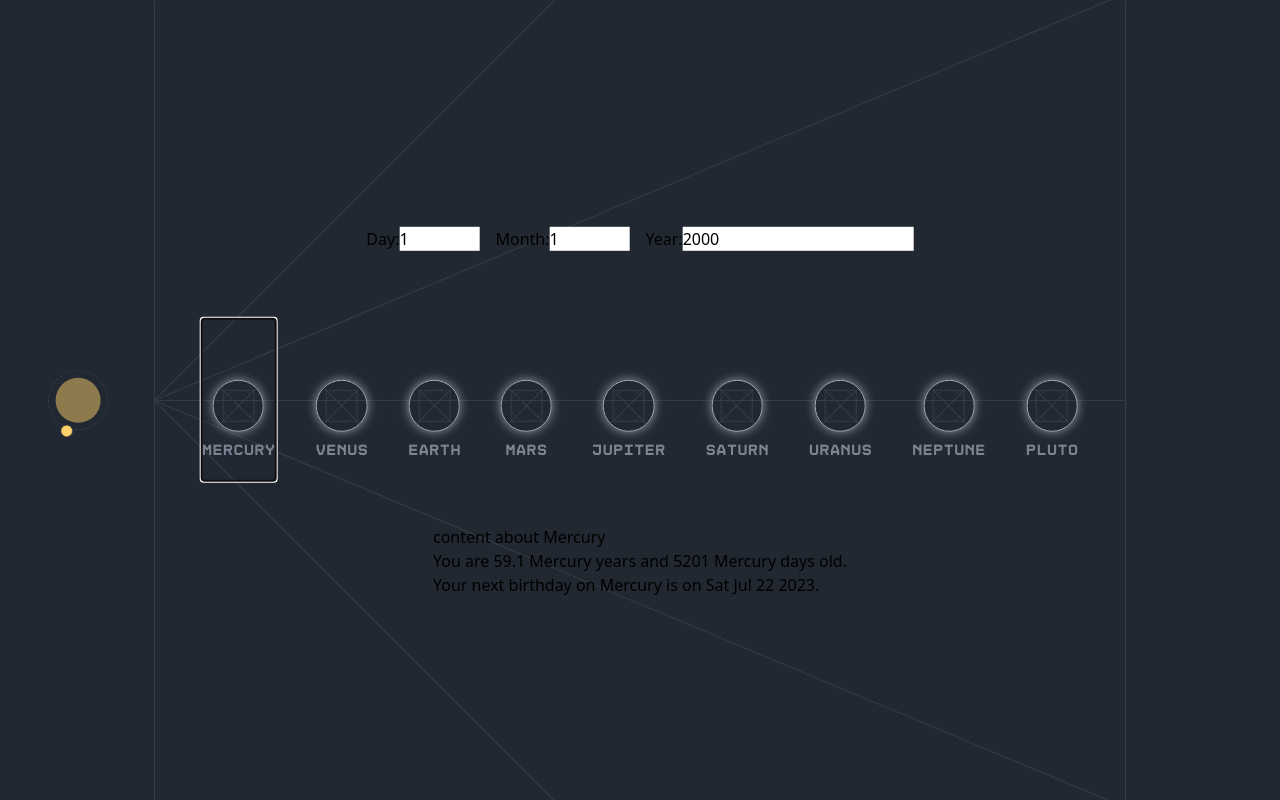
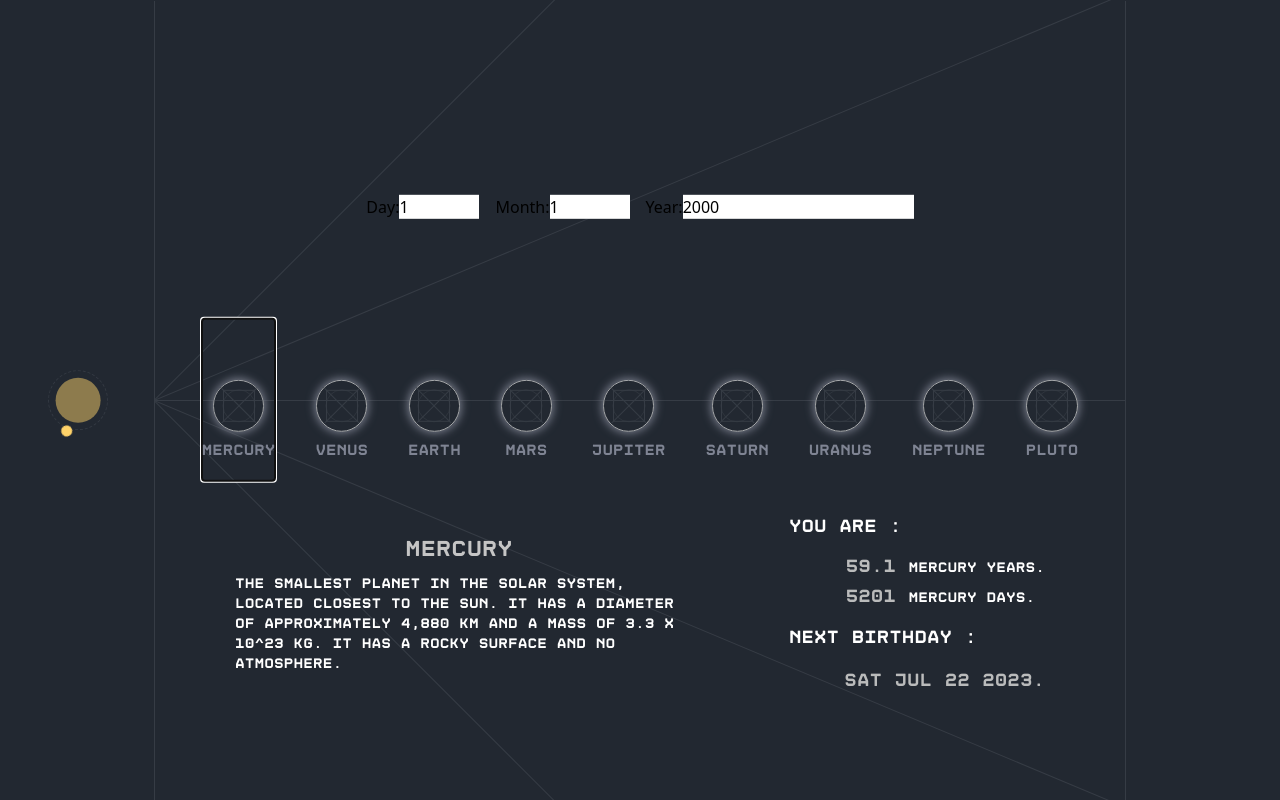
Before and after one commit to haninekkoub/space, a Next.js app: page / in a window 1280 px wide. Both pictures are taken after a click on the tab "Mercury". Built offline with nearby package versions, Linux system fonts and the light colour scheme.

Commit message:
age info

```diff
--- a/components/calcul.tsx
+++ b/components/calcul.tsx
@@ -1,4 +1,4 @@
-import { AnimatePresence, motion } from "framer-motion";
+import { AnimatePresence, animate, motion } from "framer-motion";
 import { useEffect, useState } from "react";
 
 interface Age {
@@ -10,21 +10,76 @@ interface CalculProps {
   planetSecInDays: number;
   planetDaysInYear: number;
   planetName: string;
+  planetColor: any;
   text: string;
   day: number;
   month: number;
   year: number;
 }
 
+
+
 export default function Calcul({
   planetSecInDays,
   planetDaysInYear,
   planetName,
+  planetColor,
   text,
   day,
   month,
   year,
+
 }: CalculProps) {
+
+  const container = {
+    initial: {
+      opacity: 0,
+    },
+    animate: {
+      opacity: 1,
+      transition: {
+        duration: 1,
+        when: "beforeChildren",
+        staggerChildren: 0.2
+      }
+    },
+    exit: {
+      opacity: 0,
+      transition: {
+        duration: 1
+      }
+    }
+  }
+  const title = {
+    initial: {
+      color: `${planetColor}`,
+    }
+}
+  const number = {
+    initial: {
+      color: `${planetColor}`,
+      opacity: 0,
+      transition: {
+        duration: 1
+      }
+    },
+    animate: {
+      opacity: 1,
+      transition: {
+        delay: 1,
+        duration: 1
+      }
+    },
+    exit: {
+      opacity: 0,
+      transition: {
+        delay: 1,
+        duration: 1
+      }
+    }
+  }
+
+
   const [age, setAge] = useState<Age>({ years: 0, days: 0 });
   const [nextBirthday, setNextBirthday] = useState<Date | null>(null);
 
@@ -62,22 +117,35 @@ export default function Calcul({
   return (
     <AnimatePresence>
       <motion.div
-        initial={{ opacity: 0, y: 0 }}
-        animate={{ opacity: 1, transition: { duration: 1 } }}
-        exit={{ opacity: 0, transition: { duration: 1 } }}
+        className="flex justify-around items-center gap-5 w-full"
+        variants={container}
+        initial="initial"
+        animate="animate"
+        exit="exit"
       >
-        <motion.p>{text}</motion.p>
-        <p>
-          You are {age.years} {planetName} years and {age.days} {planetName}{" "}
-          days old.
-        </p>
-
-        {nextBirthday && (
-          <p>
-            Your next birthday on {planetName} is on{" "}
-            {nextBirthday.toDateString()}.
+        <motion.div className= "flex flex-col gap-2 justify-center items-center font-DisketBold text-white w-[35vw]">
+          <motion.h1 variants={title} className= "text-[1.375rem]">
+            {planetName}
+          </motion.h1>
+          <p className="text-stretch text-sm">
+            {text}
           </p>
-        )}
+          </motion.div>
+        <div className="flex flex-col gap-4 justify-center items-start min-w-[20vw] font-DisketBold text-[1.125rem] text-white">
+          <p className=" ">You are :</p>
+          <div className="flex flex-col gap-2 place-self-end text-bold">
+            <p className= "text-sm">
+              <motion.span variants={number} className="text-[1.125rem] "> {age.years} </motion.span> {planetName} years.
+            </p>
+            <p className= "text-sm">
+            <motion.span variants={number} className="text-[1.125rem]"> {age.days} </motion.span> {planetName} days.
+            </p>
+          </div>
+          <p>Next birthday :</p>
+          {nextBirthday && (
+            <motion.p variants={number} className="place-self-end text-[1.125rem]">{nextBirthday.toDateString()}.</motion.p>
+          )}
+        </div>
       </motion.div>
     </AnimatePresence>
   );
--- a/components/form.tsx
+++ b/components/form.tsx
@@ -24,7 +24,7 @@ export default function Form({ setDay, setMonth, setYear }: FormProps) {
 
   return (
     <>
-      <div className="min-h-[20vh] min-w-[50vw] flex justify-center items-center gap-4">
+      <div className="min-h-[20vh] min-w-[50vw] flex justify-center items-center gap-4 mb-8">
         <label>
           Day:
           <input
--- a/components/layout.tsx
+++ b/components/layout.tsx
@@ -1,5 +1,6 @@
 import { motion } from "framer-motion";
 import Sun from "./sun";
+import { RadialeSlider } from "./radialeSlider";
 
 const container = {};
 
@@ -30,6 +31,7 @@ const fade = {
 export default function Layout({ children }: any) {
   return (
     <div className="bg-background h-[100vh] flex justify-center items-center w-full relative">
+ <div className="bg-background h-[100vh] flex justify-center items-center w-full relative">
       <motion.div
         variants={container}
         initial="initial"
@@ -70,5 +72,6 @@ export default function Layout({ children }: any) {
         <Sun />
       </div>
     </div>
+    </div>
   );
 }
--- /dev/null
+++ b/components/radialeSlider.tsx
@@ -0,0 +1,90 @@
+import { useState, useRef, useEffect } from "react";
+
+interface ElementWithSize extends Element {
+  offsetHeight: number;
+  offsetWidth: number;
+}
+
+export const RadialeSlider = () => {
+  const [isDragging, setIsDragging] = useState(false);
+  const circleRef = useRef<HTMLDivElement>(null);
+
+
+  const handleMouseDown = () => {
+    setIsDragging(true);
+  };
+
+  const handleMouseUp = () => {
+    setIsDragging(false);
+  };
+
+  const handleMouseMove = (e: MouseEvent | TouchEvent) => {
+    if (isDragging) {
+      const circle = circleRef.current;
+      if (!circle) {
+        return;
+      }
+
+      const center_x = circle.offsetWidth / 2 + circle.offsetLeft;
+      const center_y = circle.offsetHeight / 2 + circle.offsetTop;
+
+      let pos_x, pos_y;
+      if (e instanceof MouseEvent) {
+        pos_x = e.pageX;
+        pos_y = e.pageY;
+      } else {
+        pos_x = e.touches[0].pageX;
+        pos_y = e.touches[0].pageY;
+      }
+
+      const delta_y = center_y - pos_y;
+      const delta_x = center_x - pos_x;
+      let angle = (Math.atan2(delta_y, delta_x) * 180) / Math.PI; // Calculate Angle between circle center and mouse pos
+      angle -= 90;
+      if (angle < 0) {
+        angle = 360 + angle; // Always show angle positive
+      }
+      angle = Math.round(angle);
+
+      const dot = circle.querySelector(".dot") as HTMLElement;
+      if (dot) {
+        dot.style.transform = `rotate(${angle}deg)`;
+      }
+
+      const debug = document.querySelector(".debug");
+      if (debug) {
+        debug.innerHTML = angle + "deg";
+      }
+    }
+  };
+
+  useEffect(() => {
+    document.addEventListener("mousemove", handleMouseMove);
+    document.addEventListener("mouseup", handleMouseUp);
+    document.addEventListener("touchmove", handleMouseMove);
+    document.addEventListener("touchend", handleMouseUp);
+    return () => {
+      document.removeEventListener("mousemove", handleMouseMove);
+      document.removeEventListener("mouseup", handleMouseUp);
+      document.removeEventListener("touchmove", handleMouseMove);
+      document.removeEventListener("touchend", handleMouseUp);
+    };
+  }, [isDragging]);
+
+  return (
+    <div>
+      <div className="debug text-purple-600 absolute top-1/2 left-1/2 transform -translate-x-1/2 -translate-y-1/2 z-50 text-xl bg-orange-500">0deg</div>
+      <div
+        className="circle rounded-full relative border h-[180px] w-[180px]"
+        ref={circleRef}
+        onMouseDown={handleMouseDown}
+        onTouchStart={handleMouseDown}
+      >
+        <div className="dot">
+          <div className="dot-inner"></div>
+        </div>
+      </div>
+
+    </div>
+  );
+};
--- a/components/tabs.tsx
+++ b/components/tabs.tsx
@@ -9,7 +9,7 @@ const planets = [
     name: "Mercury",
     color: "#c5c5c5",
     tab: "Mercury",
-    text: "content about Mercury",
+    text: "The smallest planet in the solar system, located closest to the sun. It has a diameter of approximately 4,880 km and a mass of 3.3 x 10^23 kg. It has a rocky surface and no atmosphere.",
     dayInYear: "88",
     secInDay: "140784",
   },
@@ -17,7 +17,7 @@ const planets = [
     name: "Venus",
     color: "#e5c152",
     tab: "Venus",
-    text: "content about earth",
+    text: "The second planet from the sun, known for its thick, toxic atmosphere that traps heat and creates a greenhouse effect. It has a diameter of approximately 12,104 km and a mass of 4.87 x 10^24 kg. It has a rocky surface and is the hottest planet in the solar system.",
     dayInYear: "225",
     secInDay: "243024",
   },
@@ -25,7 +25,7 @@ const planets = [
     name: "Earth",
     color: "#1b8bd8",
     tab: "Earth",
-    text: "content about Earth",
+    text: "The third planet from the sun, and the only known planet in the universe capable of sustaining life. It has a diameter of approximately 12,742 km and a mass of 5.97 x 10^24 kg. It has a water-rich surface and a protective atmosphere.",
     dayInYear: "365.24",
     secInDay: "86164",
   },
@@ -33,7 +33,7 @@ const planets = [
     name: "Mars",
     color: "#d14c32",
     tab: "Mars",
-    text: "content about mars",
+    text: "The fourth planet from the sun, known for its reddish appearance and dusty, rocky terrain. It has a diameter of approximately 6,779 km and a mass of 6.39 x 10^23 kg. It has a thin atmosphere and may have once had liquid water on its surface.",
     dayInYear: "687",
     secInDay: "86400",
   },
@@ -41,7 +41,7 @@ const planets = [
     name: "Jupiter",
     color: "#d1a95c",
     tab: "Jupiter",
-    text: "content about jupiter",
+    text: "The largest planet in the solar system, known for its colorful bands of gas and swirling storms, including the famous Great Red Spot. It has a diameter of approximately 139,822 km and a mass of 1.898 x 10^27 kg. It is a gas giant with no solid surface.",
     dayInYear: "4333",
     secInDay: "36000",
   },
@@ -49,7 +49,7 @@ const planets = [
     name: "Saturn",
     color: "#e4cf9e",
     tab: "Saturn",
-    text: "content about Saturn",
+    text: "The sixth planet from the sun, known for its iconic rings made of ice and rock particles. It has a diameter of approximately 116,460 km and a mass of 5.68 x 10^26 kg. It is also a gas giant with no solid surface.",
     dayInYear: "10759",
     secInDay: "38616",
   },
@@ -57,7 +57,7 @@ const planets = [
     name: "Uranus",
     color: "#77b5d1",
     tab: "Uranus",
-    text: "content about Uranus",
+    text: "The seventh planet from the sun, known for its tilted axis and icy, blue appearance. It has a diameter of approximately 50,724 km and a mass of 8.68 x 10^25 kg. It is an ice giant with a rocky core.",
     dayInYear: "30687",
     secInDay: "61776",
   },
@@ -65,7 +65,7 @@ const planets = [
     name: "Neptune",
     color: "#475b8e",
     tab: "Neptune",
-    text: "content about Neptune",
+    text: "The eighth and farthest planet from the sun, known for its deep blue color and windy atmosphere. It has a diameter of approximately 49,244 km and a mass of 1.02 x 10^26 kg. It is also an ice giant with a rocky core.",
     dayInYear: "60190",
     secInDay: "58644",
   },
@@ -73,16 +73,30 @@ const planets = [
     name: "Pluto",
     color: "#9d8ea6",
     tab: "Pluto",
-    text: "content about Pluto",
+    text: "A dwarf planet located in the Kuiper Belt, a region of icy objects beyond Neptune. It has a diameter of approximately 2,377 km and a mass of 1.31 x 10^22 kg, making it much smaller than the other planets in the solar system. Pluto has a rocky, icy surface and a thin atmosphere, and it has five known moons.",
     dayInYear: "90560",
     secInDay: "55830",
   },
 ];
 
+const choosePlanet = {
+  initial : {
+    opacity:0,
+  },
+  animate : {
+    opacity: [0 , 1 , 0.1],
+    transition : {
+      delay: 5,
+      repeat: Infinity,
+      duration: 4,
+
+    },
+  }
+}
 const TabsDemo = ({ day, year, month }: any) => {
   return (
     <Tabs.Root
-      className="flex flex-col justify-center items-center"
+      className="flex flex-col justify-center items-center gap-8 "
       defaultValue="choose-planet"
     >
       <Tabs.List
@@ -105,7 +119,7 @@ const TabsDemo = ({ day, year, month }: any) => {
               <Planet
                 name={planet.name}
                 planetColor={planet.color}
-                className="data-[state=active]:shadow-hovred relative "
+
               />
             </Tabs.Trigger>
           )
@@ -118,13 +132,14 @@ const TabsDemo = ({ day, year, month }: any) => {
               name: any;
               text: any;
               tab: any;
+              color : any;
               dayInYear: any;
               secInDay: any;
             },
             i: React.Key | null | undefined
           ) => (
-            <Tabs.Content value={planet.tab} className="h-[20vh] w-[50vw] " key={i}>
-              <div className="h-full w-full flex justify-center items-center">
+            <Tabs.Content value={planet.tab} className="h-[20vh] w-[70vw]" key={i}>
+              <div className="flex justify-center items-center">
                 <Calcul
                   planetDaysInYear={planet.dayInYear}
                   planetSecInDays={planet.secInDay}
@@ -133,15 +148,16 @@ const TabsDemo = ({ day, year, month }: any) => {
                   year={year}
                   planetName={planet.name}
                   text={planet.text}
+                  planetColor={planet.color}
                 />
               </div>
             </Tabs.Content>
           )
         )}
-        <Tabs.Content value="choose-planet" className="h-[20vh] w-[50vw]">
-          <div className="h-full w-full flex justify-center items-center">
-            chose your age
-          </div>
+        <Tabs.Content value="choose-planet" className="min-h-[20vh] w-[50vw] ">
+          <motion.h1 className="h-full w-full flex justify-center items-center pt-10 font-DisketBold text-white" variants={choosePlanet} initial="initial" animate="animate">
+            enter you age and chose a planet
+          </motion.h1>
         </Tabs.Content>
       </AnimatePresence>
     </Tabs.Root>
--- a/styles/globals.css
+++ b/styles/globals.css
@@ -10,3 +10,24 @@
     font-family: "DisketRegular";
     src: url("../font/Disket-Mono-Regular.ttf");
 }
+
+.debug {
+  @apply text-purple-600;
+}
+
+.circle {
+  @apply  border-red-500;
+
+}
+
+  .dot {
+    @apply absolute w-2 h-[90%] top-[6%] left-[48%] rotate-0 origin-center;
+
+  }
+
+.dot:before {
+  content: "";
+  @apply absolute top-0 -left-1/2 bg-white rounded-full cursor-pointer;
+  width: 200%;
+  padding-bottom: 200%;
+}
```
